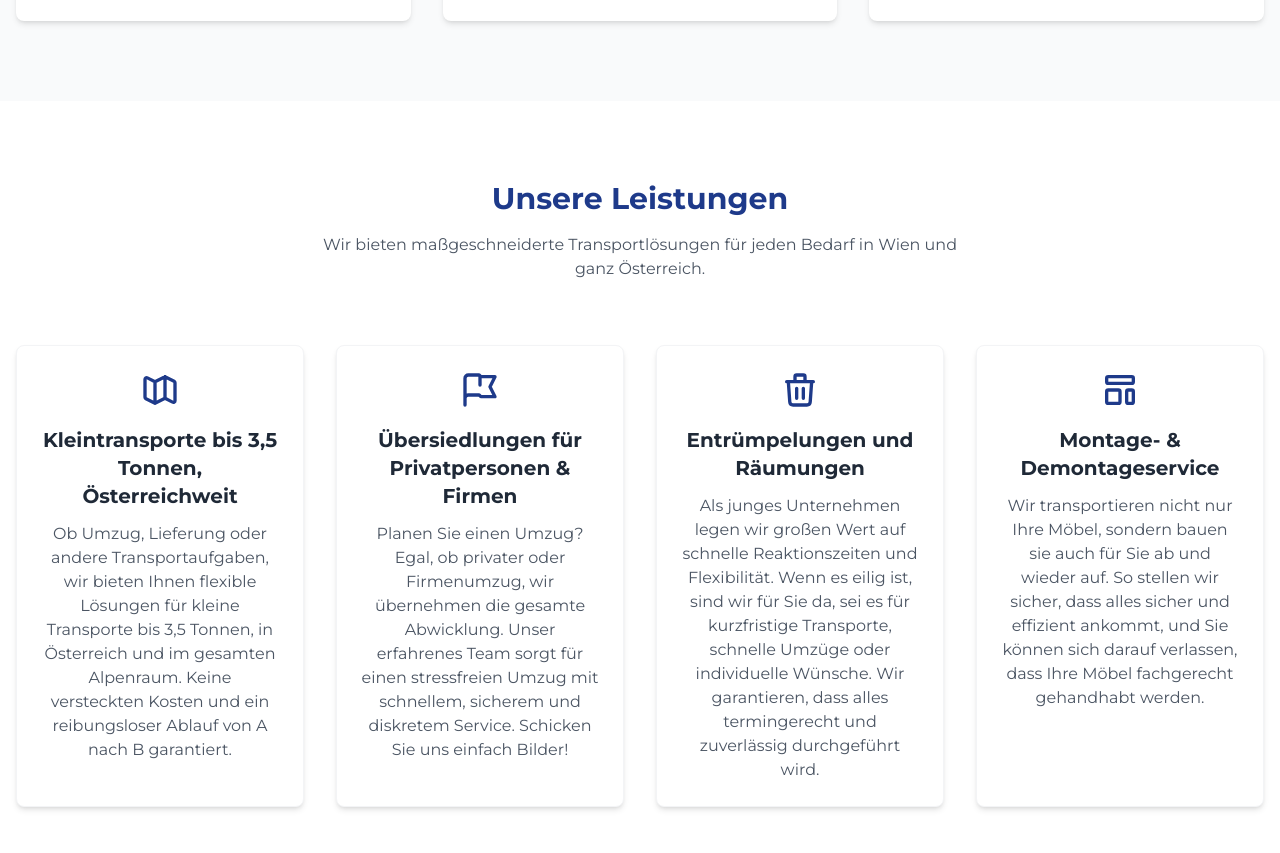
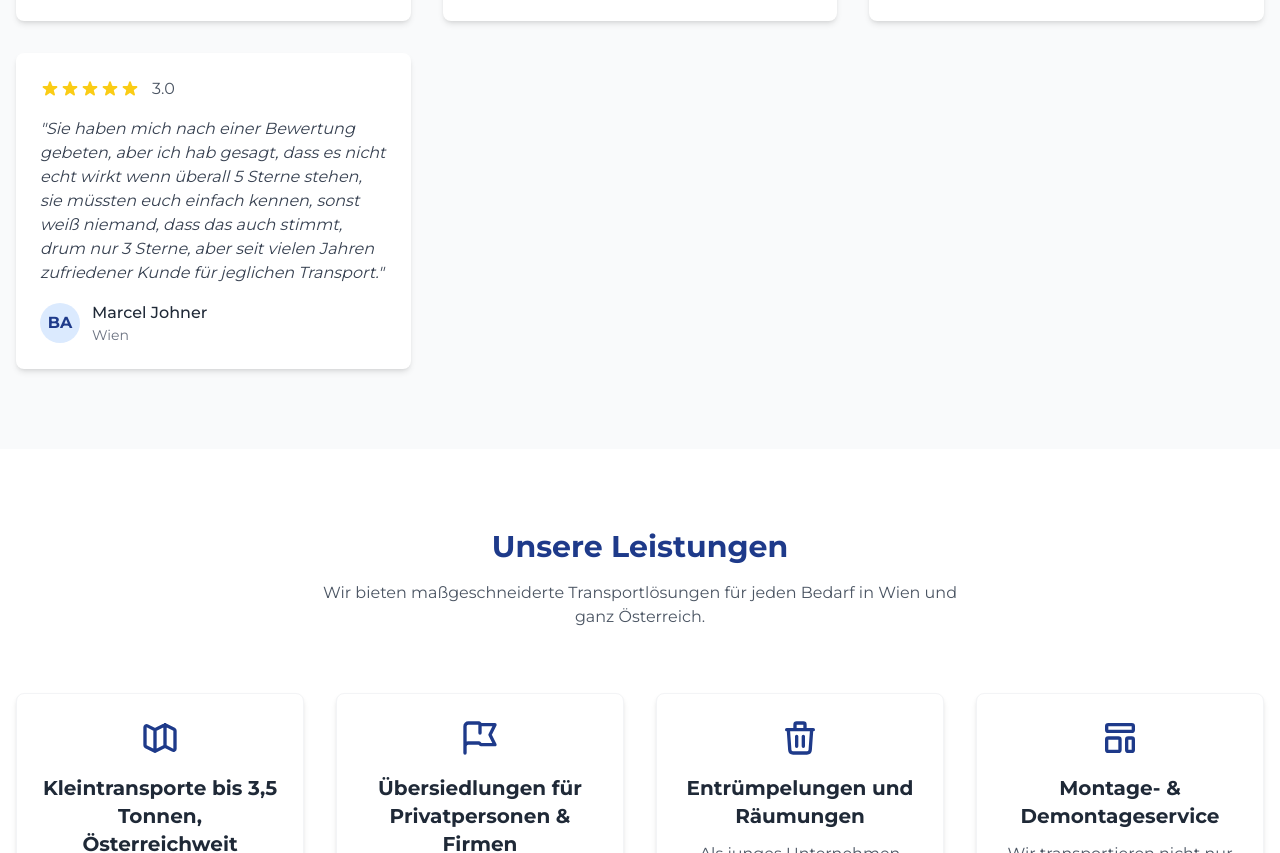
Before and after one commit to hulrap/transalpen-og, a plain HTML site: page index.html in a window 1280 px wide. Shown: the part 1427-2280 px from the top of the page. Drawn offline with nearby package versions, Linux system fonts and the light colour scheme.

Commit message:
Update index.html

```diff
--- a/index.html
+++ b/index.html
@@ -218,6 +218,29 @@
                         <div class="ml-3">
                             <h4 class="text-gray-800 font-medium">Jolanda Aishoff</h4>
                             <p class="text-gray-500 text-sm">Graz</p>
+                        </div>
+                    </div>
+                </div>
+                <!-- Bewertung 4 -->
+                <div class="bg-white p-6 rounded-lg shadow-md">
+                    <div class="flex items-center mb-4">
+                        <div class="text-yellow-400 flex mr-2">
+                            <svg class="w-5 h-5" fill="currentColor" viewBox="0 0 20 20" xmlns="http://www.w3.org/2000/svg"><path d="M9.049 2.927c.3-.921 1.603-.921 1.902 0l1.07 3.292a1 1 0 00.95.69h3.462c.969 0 1.371 1.24.588 1.81l-2.8 2.034a1 1 0 00-.364 1.118l1.07 3.292c.3.921-.755 1.688-1.54 1.118l-2.8-2.034a1 1 0 00-1.175 0l-2.8 2.034c-.784.57-1.838-.197-1.539-1.118l1.07-3.292a1 1 0 00-.364-1.118l-2.8-2.034c-.783-.57-.38-1.81.588-1.81h3.461a1 1 0 00.951-.69l1.07-3.292z"></path></svg>
+                            <svg class="w-5 h-5" fill="currentColor" viewBox="0 0 20 20" xmlns="http://www.w3.org/2000/svg"><path d="M9.049 2.927c.3-.921 1.603-.921 1.902 0l1.07 3.292a1 1 0 00.95.69h3.462c.969 0 1.371 1.24.588 1.81l-2.8 2.034a1 1 0 00-.364 1.118l1.07 3.292c.3.921-.755 1.688-1.54 1.118l-2.8-2.034a1 1 0 00-1.175 0l-2.8 2.034c-.784.57-1.838-.197-1.539-1.118l1.07-3.292a1 1 0 00-.364-1.118l-2.8-2.034c-.783-.57-.38-1.81.588-1.81h3.461a1 1 0 00.951-.69l1.07-3.292z"></path></svg>
+                            <svg class="w-5 h-5" fill="currentColor" viewBox="0 0 20 20" xmlns="http://www.w3.org/2000/svg"><path d="M9.049 2.927c.3-.921 1.603-.921 1.902 0l1.07 3.292a1 1 0 00.95.69h3.462c.969 0 1.371 1.24.588 1.81l-2.8 2.034a1 1 0 00-.364 1.118l1.07 3.292c.3.921-.755 1.688-1.54 1.118l-2.8-2.034a1 1 0 00-1.175 0l-2.8 2.034c-.784.57-1.838-.197-1.539-1.118l1.07-3.292a1 1 0 00-.364-1.118l-2.8-2.034c-.783-.57-.38-1.81.588-1.81h3.461a1 1 0 00.951-.69l1.07-3.292z"></path></svg>
+                            <svg class="w-5 h-5" fill="currentColor" viewBox="0 0 20 20" xmlns="http://www.w3.org/2000/svg"><path d="M9.049 2.927c.3-.921 1.603-.921 1.902 0l1.07 3.292a1 1 0 00.95.69h3.462c.969 0 1.371 1.24.588 1.81l-2.8 2.034a1 1 0 00-.364 1.118l1.07 3.292c.3.921-.755 1.688-1.54 1.118l-2.8-2.034a1 1 0 00-1.175 0l-2.8 2.034c-.784.57-1.838-.197-1.539-1.118l1.07-3.292a1 1 0 00-.364-1.118l-2.8-2.034c-.783-.57-.38-1.81.588-1.81h3.461a1 1 0 00.951-.69l1.07-3.292z"></path></svg>
+                            <svg class="w-5 h-5" fill="currentColor" viewBox="0 0 20 20" xmlns="http://www.w3.org/2000/svg"><path d="M9.049 2.927c.3-.921 1.603-.921 1.902 0l1.07 3.292a1 1 0 00.95.69h3.462c.969 0 1.371 1.24.588 1.81l-2.8 2.034a1 1 0 00-.364 1.118l1.07 3.292c.3.921-.755 1.688-1.54 1.118l-2.8-2.034a1 1 0 00-1.175 0l-2.8 2.034c-.784.57-1.838-.197-1.539-1.118l1.07-3.292a1 1 0 00-.364-1.118l-2.8-2.034c-.783-.57-.38-1.81.588-1.81h3.461a1 1 0 00.951-.69l1.07-3.292z"></path></svg>
+                        </div>
+                        <span class="text-gray-600 ml-1">3.0</span>
+                    </div>
+                    <p class="text-gray-700 italic mb-4">"Sie haben mich nach einer Bewertung gebeten, aber ich hab gesagt, dass es nicht echt wirkt wenn überall 5 Sterne stehen, sie müssten euch einfach kennen, sonst weiß niemand, dass das auch stimmt, drum nur 3 Sterne, aber seit vielen Jahren zufriedener Kunde für jeglichen Transport."</p>
+                    <div class="flex items-center">
+                        <div class="w-10 h-10 bg-blue-100 rounded-full flex items-center justify-center">
+                            <span class="text-blue-900 font-bold">BA</span>
+                        </div>
+                        <div class="ml-3">
+                            <h4 class="text-gray-800 font-medium">Marcel Johner</h4>
+                            <p class="text-gray-500 text-sm">Wien</p>
                         </div>
                     </div>
                 </div>
```
